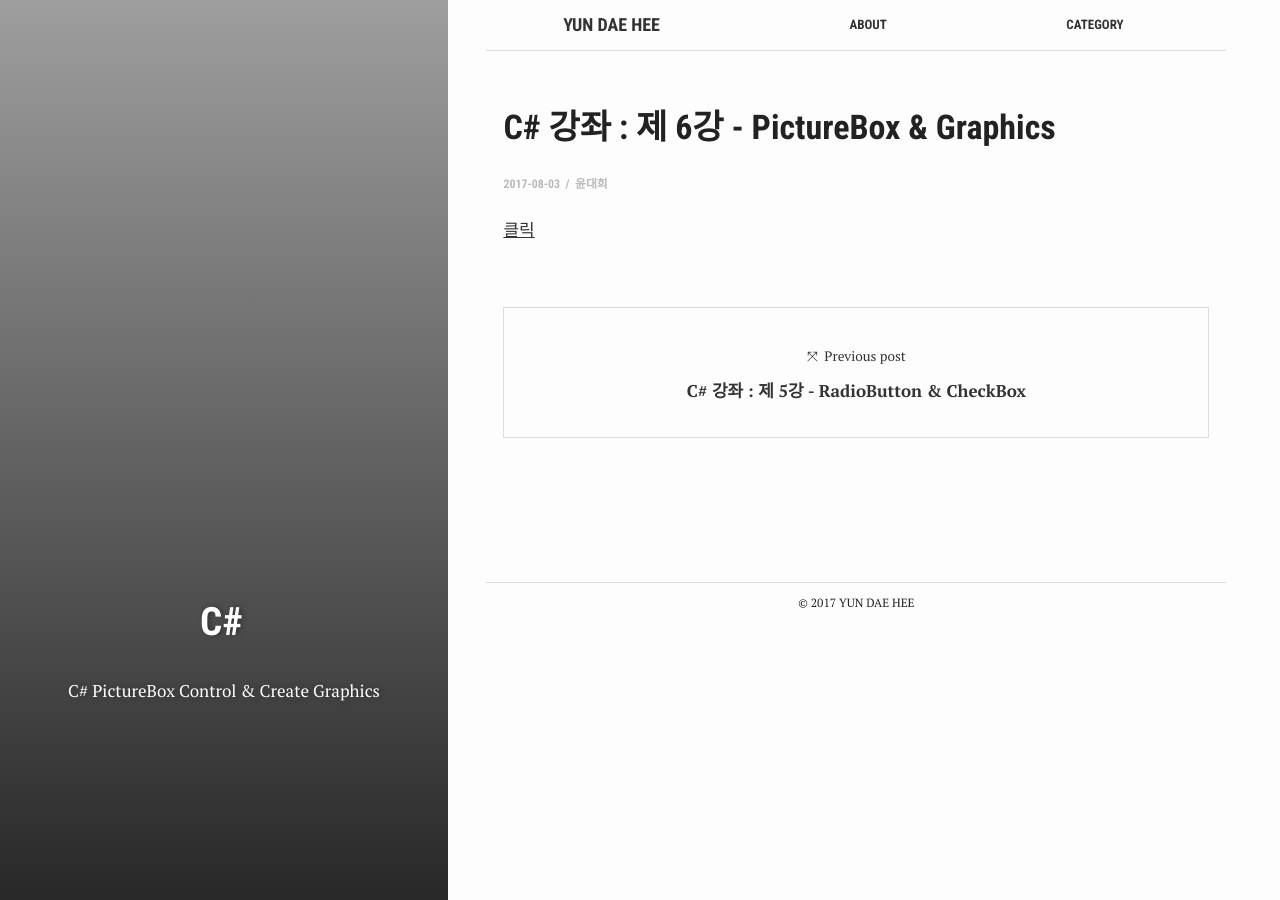
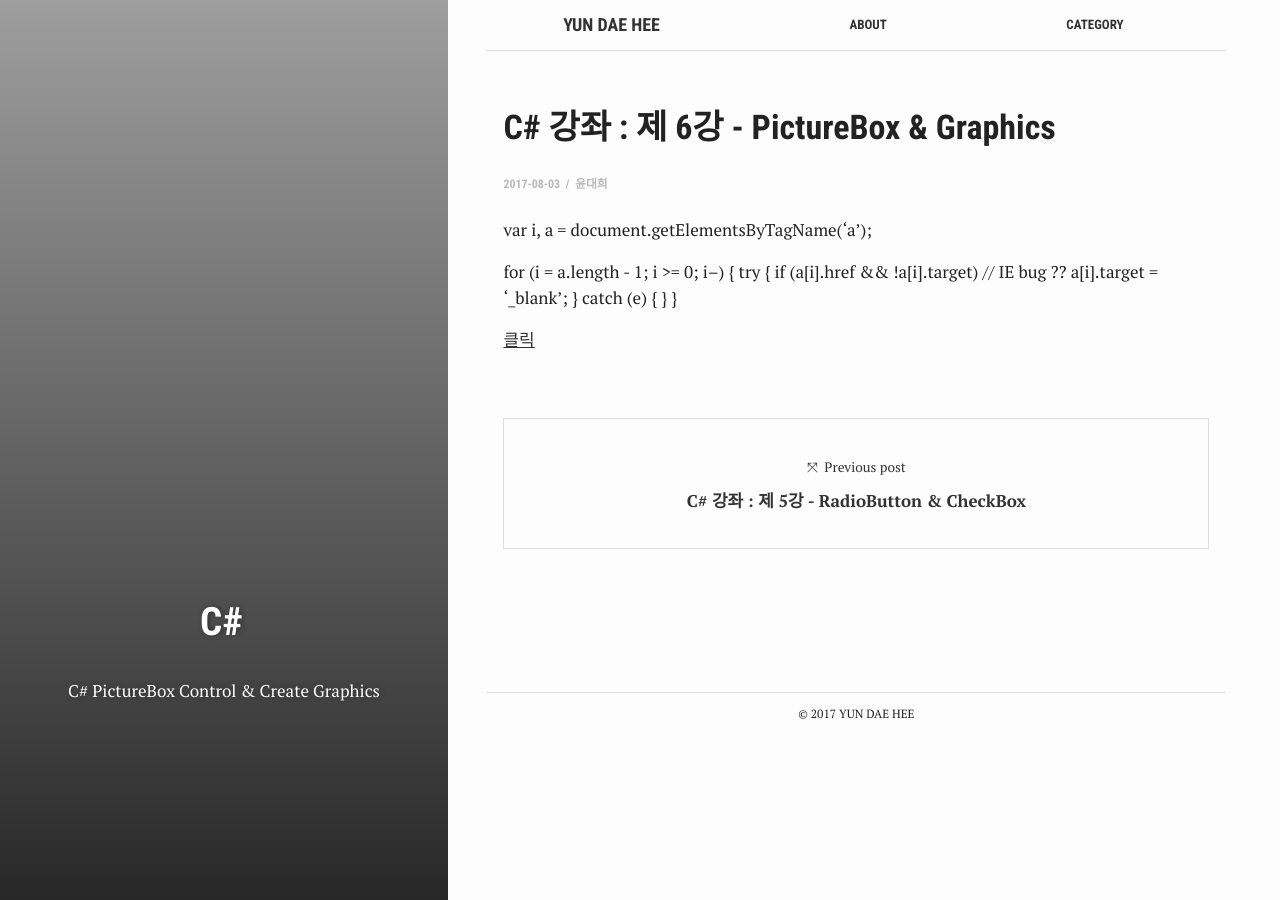
Before and after one commit to test076923/076923.github.io, a Jekyll site: the page built from _posts/2017-08-03-C#-6.md, in a window 1280 px wide. Built offline with Jekyll 4.4.1, drawn with Linux system fonts in a browser that asks for light colours.

Commit message:
Update 2017-08-03-C#-6.md

```diff
--- a/_posts/2017-08-03-C#-6.md
+++ b/_posts/2017-08-03-C#-6.md
@@ -10,6 +10,18 @@ tags: ['C#']
 author: 윤대희
 ---
 
+var i, a = document.getElementsByTagName('a');
+
+for (i = a.length - 1; i >= 0; i--)
+{
+  try
+  {
+    if (a[i].href && !a[i].target)  // IE bug ??
+      a[i].target = '_blank';
+  } catch (e) { }
+}
+
+
 
 
 [클릭][download]
```
